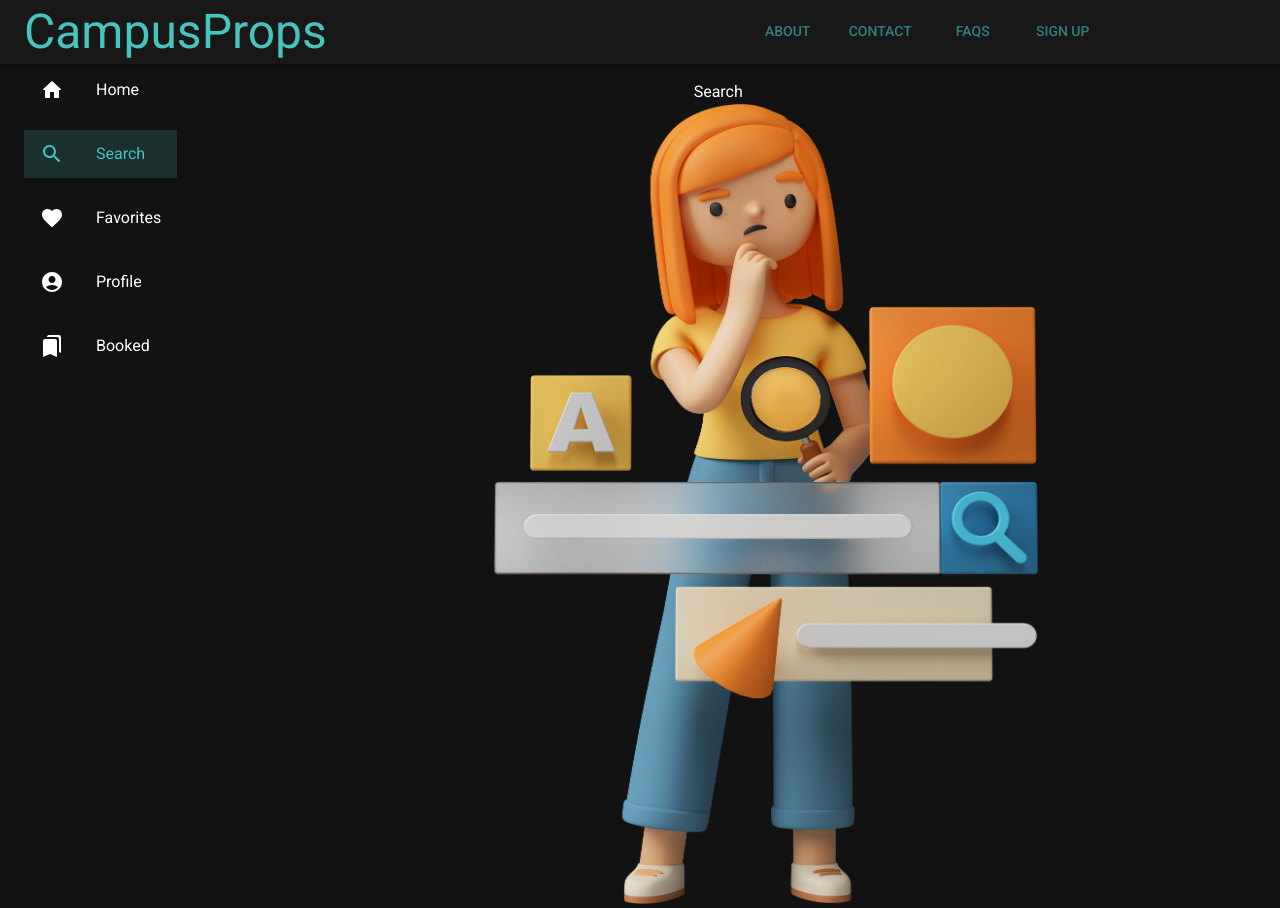
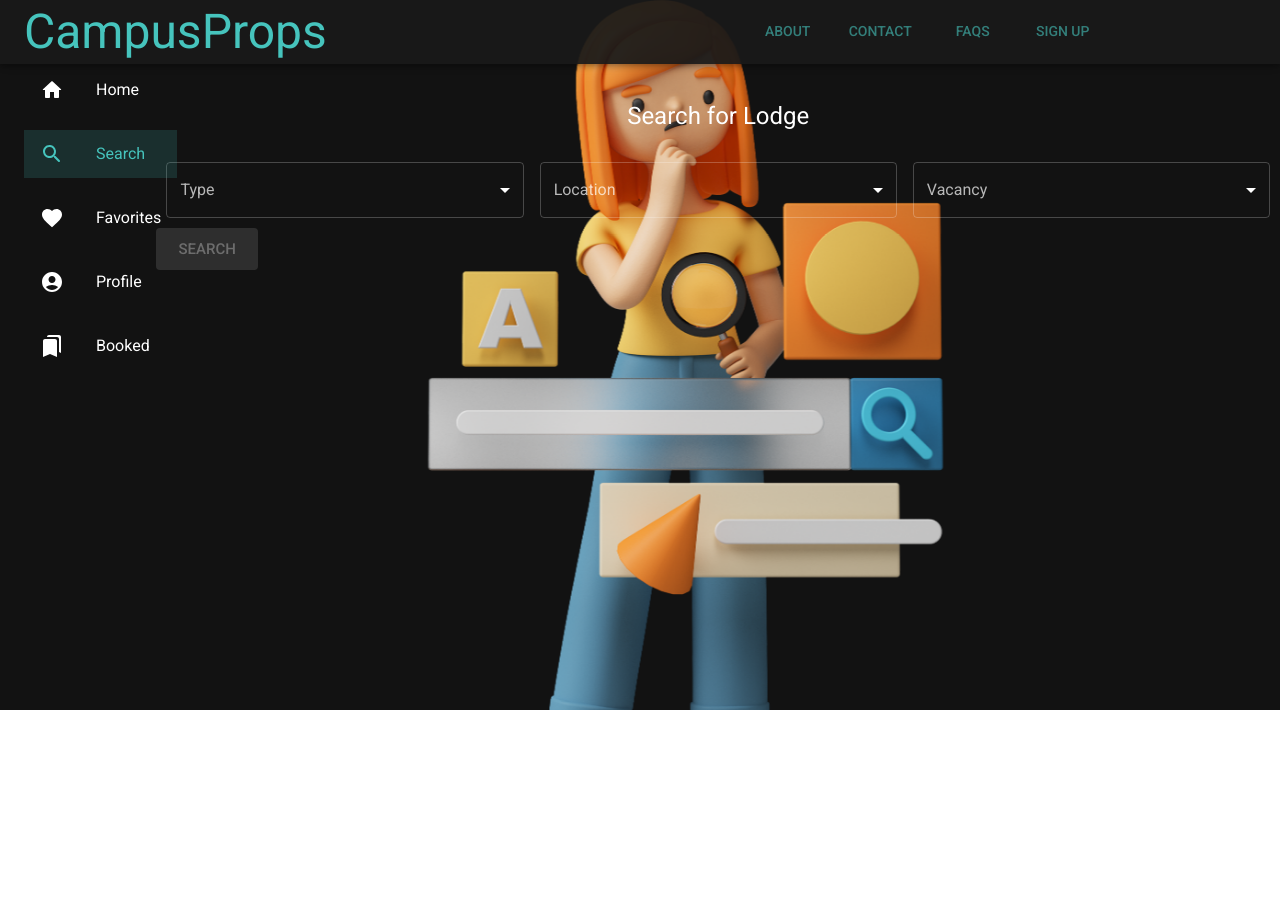
Before and after one commit to Warriiorr/CamppusPropsx, a React (Vite) app: page /search in a window 1280 px wide. After the commit the page ends 800 px from the top, so only its background shows below. Built offline with nearby package versions, Linux system fonts and the light colour scheme; a web font is replaced by a local one.

Commit message:
favorites page and search page ui

```diff
--- a/src/pages/Favorites.jsx
+++ b/src/pages/Favorites.jsx
@@ -1,12 +1,101 @@
-import { Grid, Typography } from '@mui/material'
-import React from 'react'
+import { Box, Divider, Grid, Typography } from "@mui/material";
+import React, { useEffect, useMemo, useState } from "react";
+import { useSelector } from "react-redux";
+import { useNavigate, useParams } from "react-router-dom";
+import FullScreenLoader from "../components/FullScreenLoader";
+import Card from "../components/Card";
+// import CustomCard from "../components/Card";
+import { useTheme } from "@mui/material/styles";
 
-function Favorites() {
+export default function Favorites() {
+  const { currentUser } = useSelector((state) => state.user);
+  const [lodges, setLodges] = useState([]);
+  const [loading, setLoading] = useState(true);
+  const [error, setError] = useState(null);
+  const navigate = useNavigate();
+  const params = useParams();
+  const theme = useTheme();
+
+  useEffect(() => {
+    const fetchLodge = async () => {
+      if (!currentUser?.email) {
+        console.log("Current user is not available");
+        return;
+      }
+
+      console.log("Fetching lodges for user:", currentUser.email);
+
+      try {
+        setLoading(true);
+        const res = await fetch(`/api/user/allFaves?email=${currentUser.email}`);
+        console.log("Response status:", res.status);
+        const data = await res.json();
+        console.log("Response data:", data.lodges);
+
+        if (data.success === false) {
+          setLoading(false);
+          setError(data.message);
+          return;
+        } else {
+          setLoading(false);
+          setLodges(data.lodges);
+          setError(false);
+        }
+      } catch (error) {
+        setError(error.message);
+        console.log("Fetch error:", error.message);
+        setLoading(false);
+      }
+    };
+
+    fetchLodge();
+  }, [currentUser]);
+
+  // const memoizedLodges = useMemo(() => lodges, [lodges]);
+
   return (
-    <Grid sx={{ marginTop: 10 }}>
-      <Typography>Favorites</Typography>
+    <Grid
+      container
+      sx={{
+        width: "100%",
+        height: "100%",
+        maxWidth: "100%",
+        display: "flex",
+        alignItems: "center",
+        justifyContent: "center",
+        flexDirection: "column",
+        marginTop: { xs: "0vh", sm: "20px", md: "10vh" },
+        marginBottom: { xs: "15vh", sm: "70px", md: "30vh" },
+        gridTemplateColumns: { xs: "1fr", sm: "repeat(2, 1fr)", md: "repeat(3, 1fr)" },
+      }}
+    >
+      <Typography variant="h5" color={theme.palette.primary.main}>
+        Favorite lodges
+      </Typography>
+
+      {loading && <FullScreenLoader loading={loading} />}
+
+      {error && (
+        <Typography color="red">
+          Something went wrong; check lodgeId or internet
+        </Typography>
+      )}
+
+      <Grid container spacing={{ xs: "0", md: "180" }} sx={{
+        width: "100%",
+        maxWidth: "100%",
+        marginBottom: { xs: "0", md: "20vh" }
+      }}>
+        {lodges && !loading && !error && lodges.map((lodge) => (
+          <Grid item xs={12} sm={6} md={5.5} key={lodge._id} sx={{ marginBottom: { md: "0", xs: "23vh" } }}>
+            <Card
+              lodge={lodge}
+              lodgeId={lodge._id}
+              currentUser={currentUser}
+            />
+          </Grid>
+        ))}
+      </Grid>
     </Grid>
-  )
+  );
 }
-
-export default Favorites
--- a/src/pages/Home.jsx
+++ b/src/pages/Home.jsx
@@ -32,6 +32,7 @@ export default function Home() {
         } else {
           setLoading(false);
           setLodges(data.lodges);
+          console.log(data.lodges);
           setError(false);
         }
       } catch (error) {
@@ -88,7 +89,7 @@ export default function Home() {
       !error &&
         memoizedLodges.map((lodge) => (
           // <Grid spacing={2} container sx={{display: "flex", justifyContent: "space-between", my: "90px", flexWrap: "wrap", flexDirection: "row"}}>
-          <Grid item xs={12} sm={6} md={5.5} key={lodge._id} sx={{  marginBottom: {md: "0", xs: "15vh"}
+          <Grid item xs={12} sm={6} md={5.5} key={lodge._id} sx={{  marginBottom: {md: "0", xs: "23vh"}
         }}>
             <Card
               lodge={lodge}
--- a/src/pages/Profile.jsx
+++ b/src/pages/Profile.jsx
@@ -115,7 +115,7 @@ export default function Profile() {
         setMyLodgeError(responseData);
         return;
       } else {
-        console.log(responseData);
+        // console.log(responseData);
         setUserLodges(responseData);
       }
     } catch (error) {
--- a/src/pages/Search.jsx
+++ b/src/pages/Search.jsx
@@ -1,14 +1,196 @@
-import { Grid, Typography } from '@mui/material'
-import React from 'react'
-import pose23 from '../assets/Pose23.png'
+import { Button, Box, Grid, TextField, Typography, Paper } from "@mui/material";
+import { Select, MenuItem, InputLabel, FormControl } from "@mui/material";
+import { Formik, Form, Field, ErrorMessage } from "formik";
+import pose23 from "../assets/Pose23.png";
+import React, { useState } from "react";
+import Card from "../components/Card";
+import { useSelector } from "react-redux";
+import { useNavigate } from "react-router-dom";
 
 function Search() {
+  const [loading, setLoading] = useState(false);
+  const [error, setError] = useState("");
+
+  const initialValues = {
+    type: "",
+    vacancy: "",
+    location: "",
+    campus: "UNEC",
+  };
+
   return (
-    <Grid sx={{marginTop: 10, display: "flex", flexDirection: "column", alignItems:"center"}}>
-    <Typography>Search</Typography>
-    <Grid sx={{}}><img style={{height: "100vh", width: "50vw"}} src={pose23} alt='search bg img'/></Grid>
-    </Grid>
-  )
+    <Formik
+      initialValues={initialValues}
+      // validationSchema={validationSchema}
+
+      //Submitting the form
+      onSubmit={async (values, formikHelpers) => {
+        setLoading(true);
+        setError("");
+
+        try {
+          const response = await fetch(
+            `/api/lodge/createLodge/${currentUser._id}`,
+            {
+              method: "POST",
+              headers: {
+                "Content-Type": "application/json",
+              },
+              body: JSON.stringify(values),
+            }
+          );
+          console.log(values);
+
+          const responseData = await response.json();
+          console.log(responseData);
+
+          if (responseData.success === false) {
+            setError(
+              responseData.message || "Failed to post lodge, please try again"
+            );
+          } else {
+            console.log(responseData);
+            navigate(`/LodgePage/${responseData._id}`);
+          }
+        } catch (error) {
+          setError("Expired token; Login required!");
+          console.log(error.message);
+        } finally {
+          setLoading(false);
+          // formikHelpers.resetForm();
+        }
+      }}
+    >
+      {({ touched, setFieldValue, dirty, isValid, values }) => (
+        <Grid
+          sx={{
+            paddingTop:{xs: 5, md: 10},
+            // marginBottom: 20,
+            height: "100%",
+            width: "100%",
+            // marginTop: "70px",
+            marginBottom: { md: 55, sm: 0, xs: 80 },
+            backgroundImage: `url(${pose23})`,
+            backgroundRepeat: "no-repeat",
+            backgroundPosition: "center center",
+            backgroundSize: "contain",
+            backgroundAttachment: "fixed",
+          }}
+        >
+          <Box
+            sx={{
+              marginTop: "20px",
+              display: "flex",
+              justifyContent: "center",
+              alignItems: "center",
+              marginBottom: "20px",
+            }}
+          >
+            <Typography variant="h5">Search for Lodge</Typography>
+          </Box>
+
+          <Form>
+            <Box
+              sx={{ padding: "10px", display: { sm: "column", md: "flex" }, }}
+            >
+              <Box flex={6}>
+                <Grid container spacing={2}>
+                  <Grid item xs={4} sx={{ marginRight: { sm: 1, md: 0 } }}>
+                    <FormControl variant="outlined" fullWidth>
+                      <InputLabel id="Type">Type</InputLabel>
+                      <Field
+                        name="type"
+                        type="string"
+                        as={Select}
+                        variant="outlined"
+                        label="Type"
+                        fullWidth
+                      >
+                        <MenuItem value="">
+                          <em>None</em>
+                        </MenuItem>
+                        <MenuItem value="Single_room">Single Room</MenuItem>
+                        <MenuItem value="Self_contained">
+                          Self Contained
+                        </MenuItem>
+                        <MenuItem value="Room_in_a_flat">
+                          Room In A Flat
+                        </MenuItem>
+                      </Field>
+                    </FormControl>
+                  </Grid>
+
+                  <Grid item xs={4}>
+                    <FormControl variant="outlined" fullWidth>
+                      <InputLabel id="location">Location</InputLabel>
+                      <Field
+                        name="location"
+                        type="string"
+                        as={Select}
+                        variant="outlined"
+                        label="Location"
+                        fullWidth
+                      >
+                        <MenuItem value="">
+                          <em>None</em>
+                        </MenuItem>
+                        <MenuItem value="Maryland">Maryland</MenuItem>
+                        <MenuItem value="College-Road">College Road</MenuItem>
+                        <MenuItem value="Nkpokiti">Nkpokiti</MenuItem>
+                        <MenuItem value="Kenyetta">Kenyetta</MenuItem>
+                        <MenuItem value="Lomalinda">Lomalinda</MenuItem>
+                        <MenuItem value="Monarch">Monarch</MenuItem>
+                      </Field>
+                    </FormControl>
+                  </Grid>
+
+                  <Grid item xs={4} sx={{ marginRight: { sm: 1, md: 0 } }}>
+                    <FormControl variant="outlined" fullWidth>
+                      <InputLabel id="vacancy">Vacancy</InputLabel>
+                      <Field
+                        name="vacancy"
+                        type="string"
+                        as={Select}
+                        variant="outlined"
+                        label="Vacancy"
+                        fullWidth
+                      >
+                        <MenuItem value="">
+                          <em>None</em>
+                        </MenuItem>
+                        <MenuItem value="Totally_vacant">
+                          Totally vacant
+                        </MenuItem>
+                        <MenuItem value="Male_roommate">
+                          Male roommate needed
+                        </MenuItem>
+                        <MenuItem value="Female_roommate">
+                          Female roommate needed
+                        </MenuItem>
+                      </Field>
+                    </FormControl>
+                  </Grid>
+                </Grid>
+              </Box>
+            </Box>
+
+            <Button
+              type="submit"
+              variant="contained"
+              size="large"
+              disabled={!dirty || !isValid || loading}
+            >
+              {loading ? "Loading..." : "Search"}
+            </Button>
+
+            {error && (
+              <Box sx={{ color: "red", marginTop: "10px" }}>{error}</Box>
+            )}
+          </Form>
+        </Grid>
+      )}
+    </Formik>
+  );
 }
 
-export default Search
+export default Search;
```
